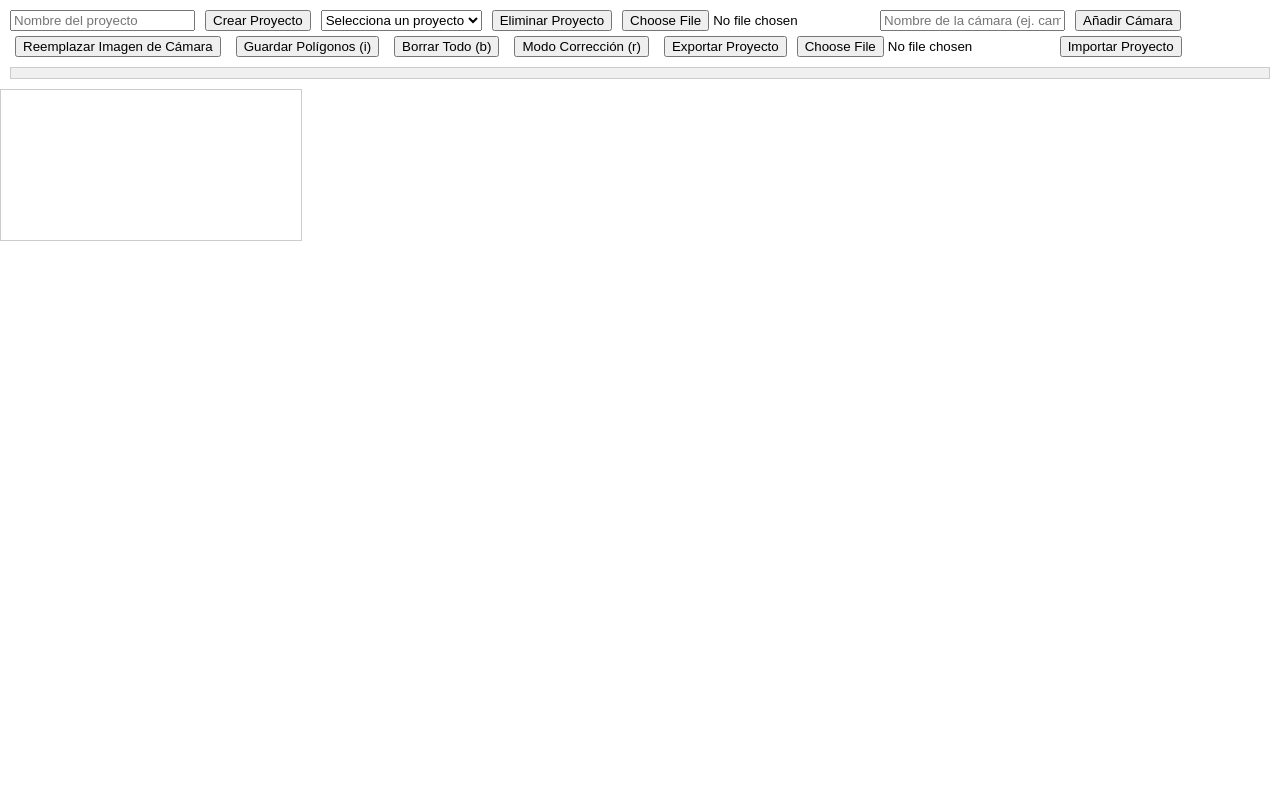
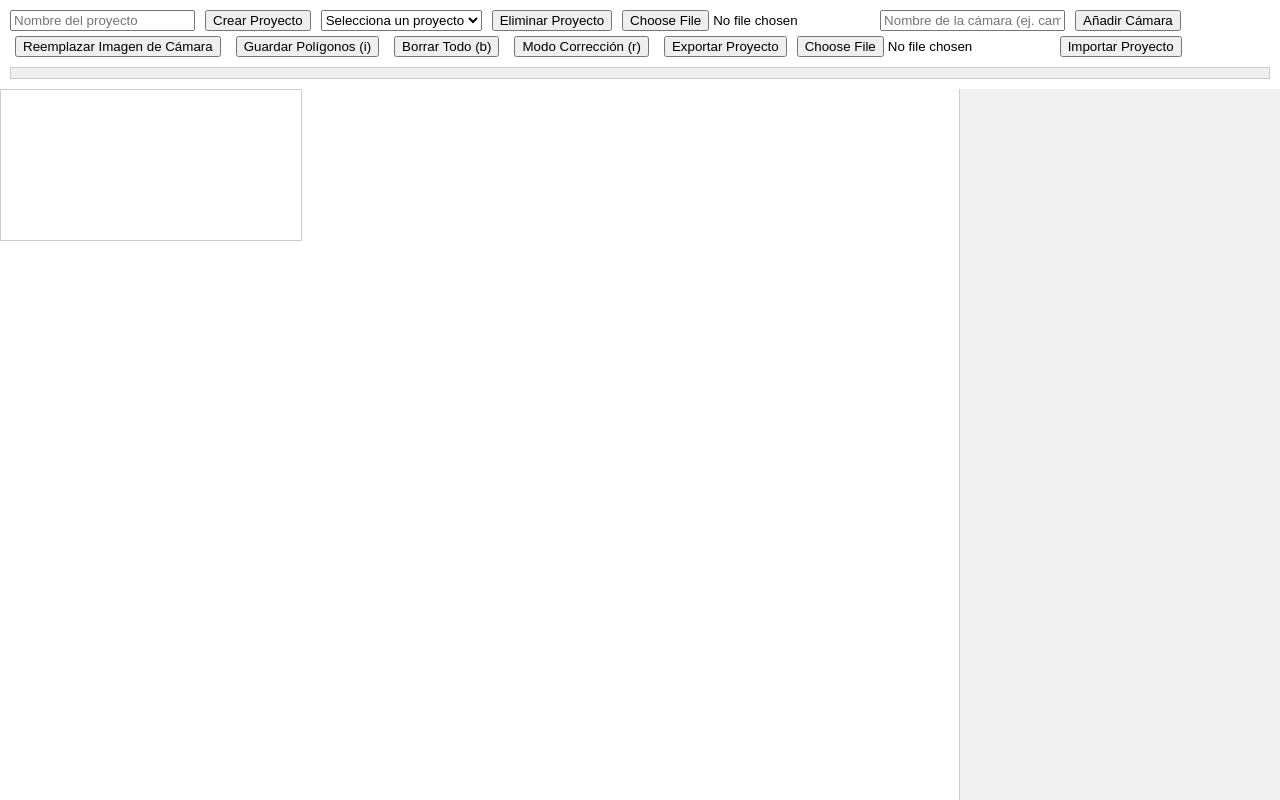
Before and after one commit to amulet1989/polygons_editor, a Flask app: page / in a window 1280 px wide. Run offline with Flask 3, Linux system fonts and the light colour scheme; data that the repository does not hold is empty; a map, chart or similar area stays blank; some libraries are stand-ins or nearby versions.

Commit message:
added text box with coord

```diff
--- a/app/static/script.js
+++ b/app/static/script.js
@@ -81,6 +81,7 @@ function loadProject() {
         });
     } else {
         document.getElementById('camera-buttons').innerHTML = '';
+        document.getElementById('coords-text').value = '';
     }
 }
 
@@ -147,6 +148,7 @@ function deleteCamera(cameraName) {
                 currentCamera = null;
                 canvas.clear();
                 canvas.setBackgroundImage(null);
+                document.getElementById('coords-text').value = '';
             }
             loadProject();
             alert(`Cámara "${cameraName}" eliminada`);
@@ -178,6 +180,7 @@ function deleteProject() {
             loadProjects();
             document.getElementById('projectSelect').value = '';
             document.getElementById('camera-buttons').innerHTML = '';
+            document.getElementById('coords-text').value = '';
             alert('Proyecto eliminado');
         } else {
             alert('Error al eliminar el proyecto');
@@ -366,6 +369,16 @@ function drawPolygons() {
         }
     });
     canvas.renderAll();
+
+    // Actualizar coordenadas en tiempo real
+    const coordsText = document.getElementById('coords-text');
+    let coordsOutput = '';
+    polygons.forEach((poly, idx) => {
+        const adjustedPoly = poly.map(([x, y]) => [Math.round(x / currentScale), Math.round(y / currentScale)]);
+        coordsOutput += `Poligono ${idx + 1}: ${JSON.stringify(adjustedPoly)}\n`;
+        coordsOutput += adjustedPoly.map(([x, y]) => `${x};${y}`).join(';') + '\n';
+    });
+    coordsText.value = coordsOutput.trim();
 }
 
 function savePolygons() {
--- a/app/templates/index.html
+++ b/app/templates/index.html
@@ -47,6 +47,11 @@
         #camera-buttons .delete-btn:hover {
             background: #cc0000;
         }
+        #main-container {
+            display: flex;
+            flex: 1;
+            overflow: hidden;
+        }
         #canvas-container {
             flex: 1;
             overflow: auto;
@@ -54,6 +59,23 @@
         canvas {
             border: 1px solid #ccc;
             display: block;
+        }
+        #coords-display {
+            width: 300px;
+            padding: 10px;
+            background: #f0f0f0;
+            border-left: 1px solid #ccc;
+            overflow-y: auto;
+        }
+        #coords-text {
+            width: 100%;
+            height: 100%;
+            resize: none;
+            font-family: monospace;
+            font-size: 12px;
+            border: none;
+            background: transparent;
+            outline: none;
         }
     </style>
 </head>
@@ -79,8 +101,13 @@
         </div>
         <div id="camera-buttons"></div>
     </div>
-    <div id="canvas-container">
-        <canvas id="canvas"></canvas>
+    <div id="main-container">
+        <div id="canvas-container">
+            <canvas id="canvas"></canvas>
+        </div>
+        <div id="coords-display">
+            <textarea id="coords-text" readonly></textarea>
+        </div>
     </div>
     <script src="/static/script.js"></script>
 </body>
```
